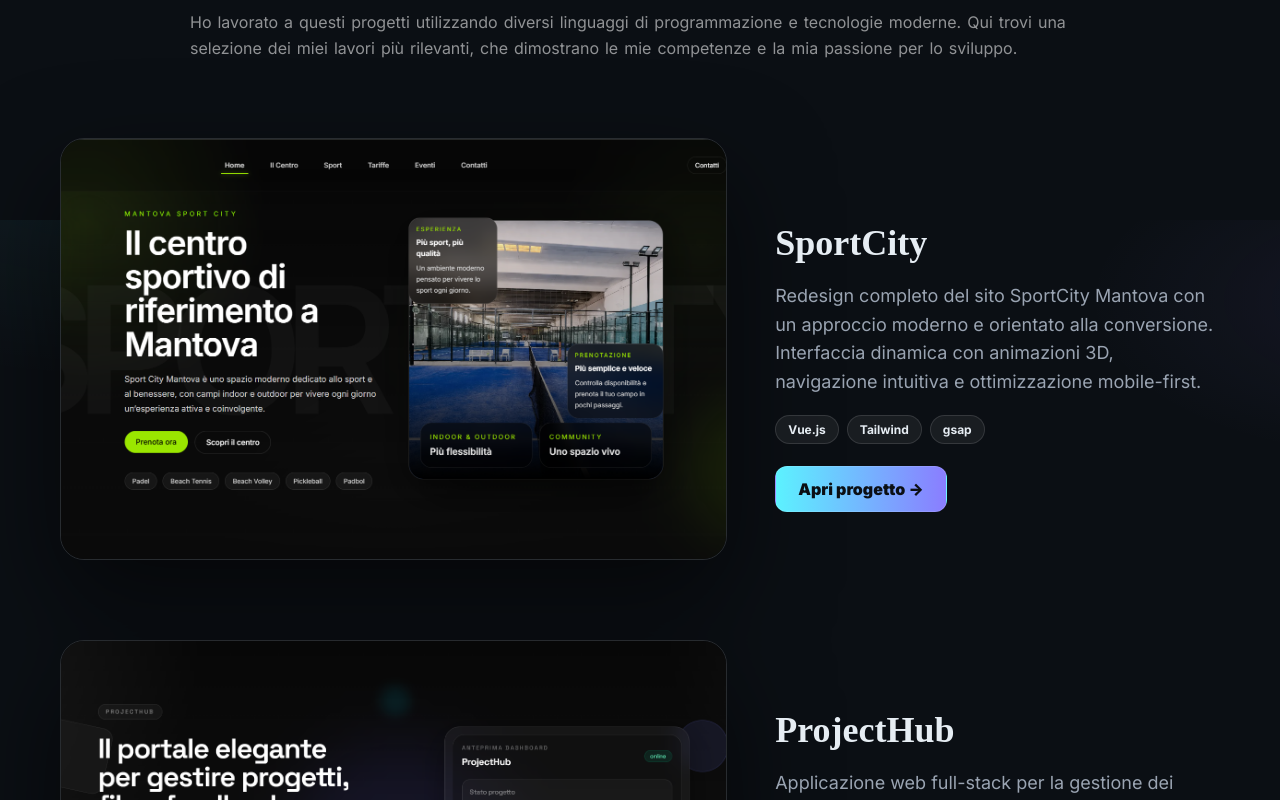
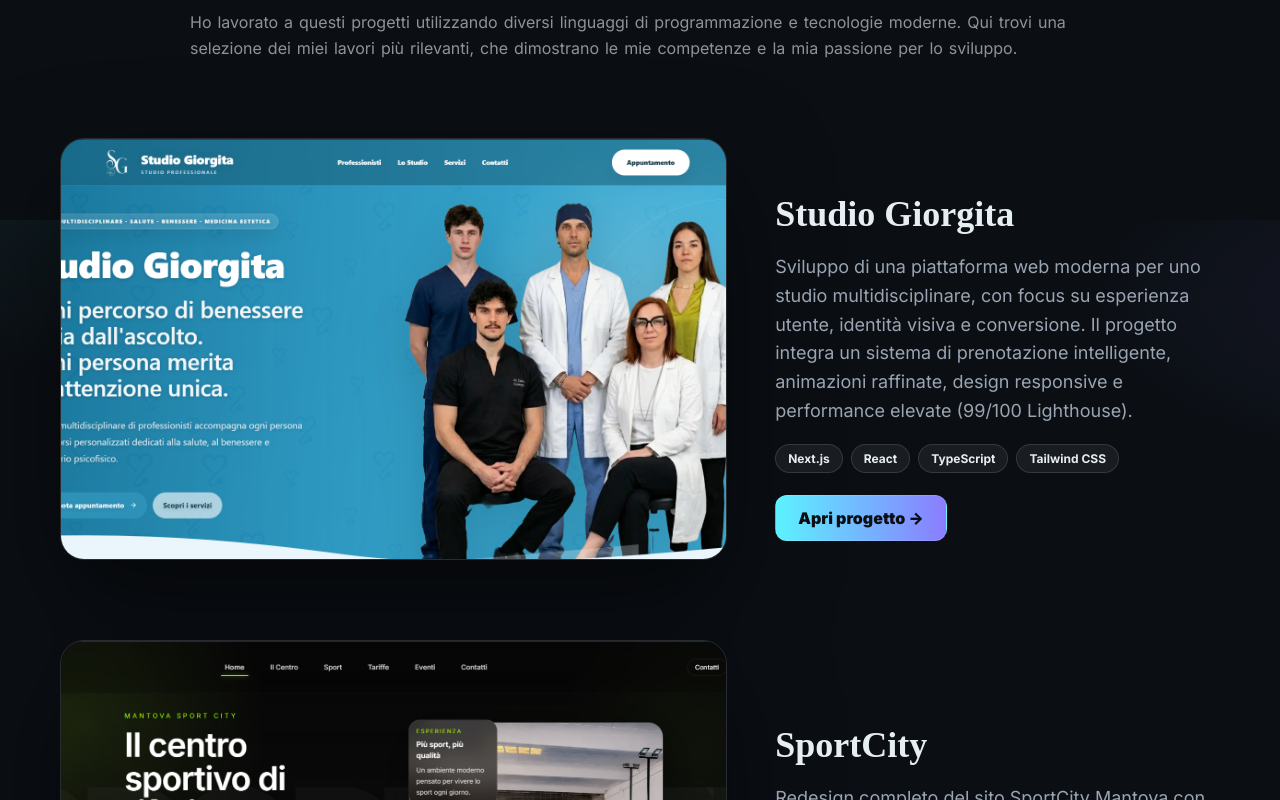
Before and after one commit to thomassalvaterra/portfolio, a Vue app: page / in a window 1280 px wide. Shown: the part 3780-4580 px from the top of the page. Built offline with nearby package versions, Linux system fonts and the light colour scheme.

Commit message:
studiogiorgita inserito nel portfolio

```diff
--- a/src/components/Projects.vue
+++ b/src/components/Projects.vue
@@ -79,6 +79,14 @@
 import { ref, onMounted, onUnmounted,nextTick } from 'vue'
 
 const projects = [
+
+  {
+    title: 'Studio Giorgita',
+    desc: 'Sviluppo di una piattaforma web moderna per uno studio multidisciplinare,   con focus su esperienza utente, identità visiva e conversione. Il progetto integra un sistema di prenotazione intelligente, animazioni raffinate, design responsive e performance elevate (99/100 Lighthouse).',
+    tech: ['Next.js', 'React', 'TypeScript', 'Tailwind CSS'],
+    image: '/project/StudioGiorgita.png',
+    link: 'https://studiogiorgita.it/',
+  },
   {
     title: 'SportCity',
     desc: 'Redesign completo del sito SportCity Mantova con un approccio moderno e orientato alla conversione. Interfaccia dinamica con animazioni 3D, navigazione intuitiva e ottimizzazione mobile-first.',
```
Also changed, not shown: public/project/StudioGiorgita.png (added).
